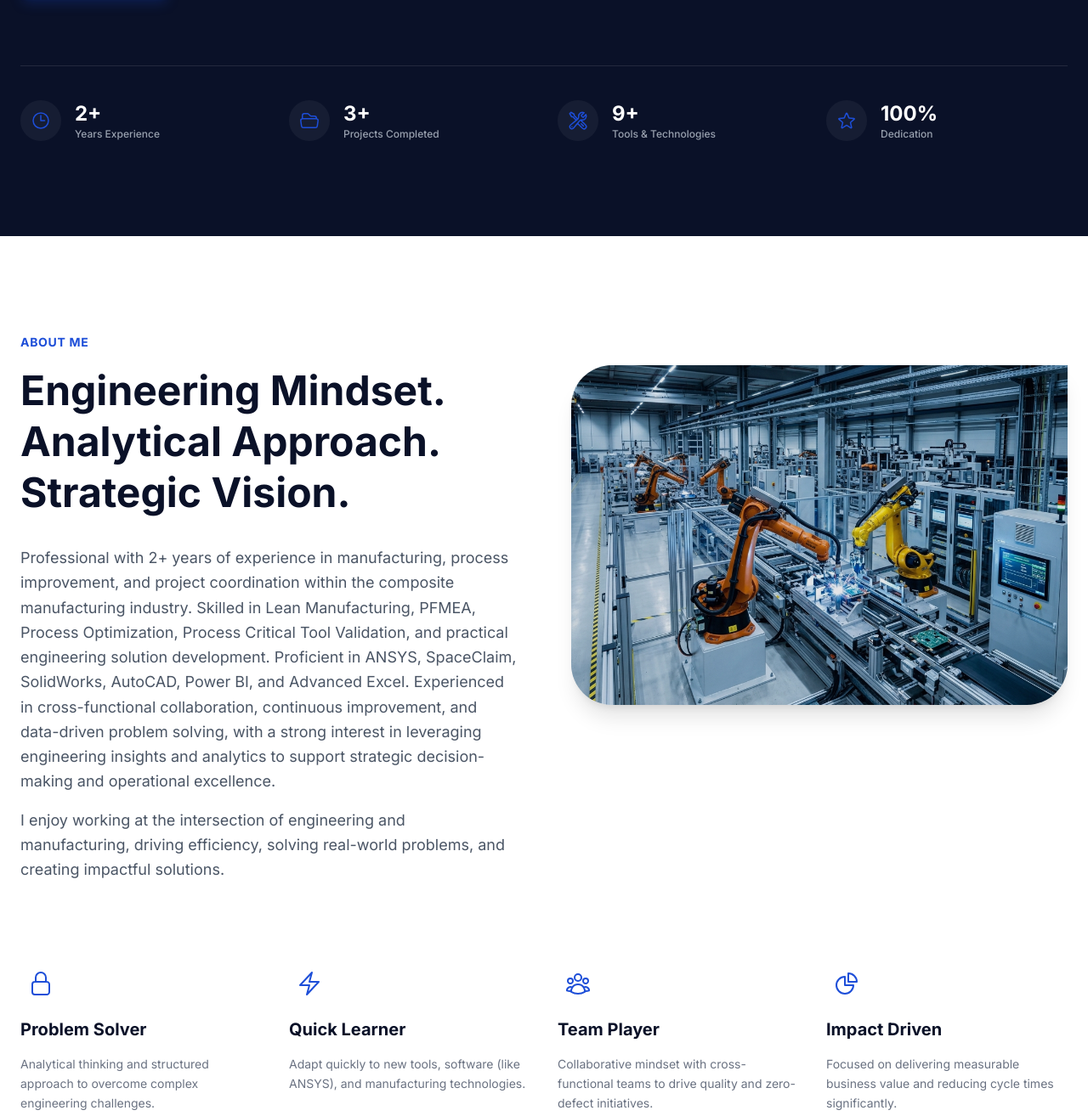
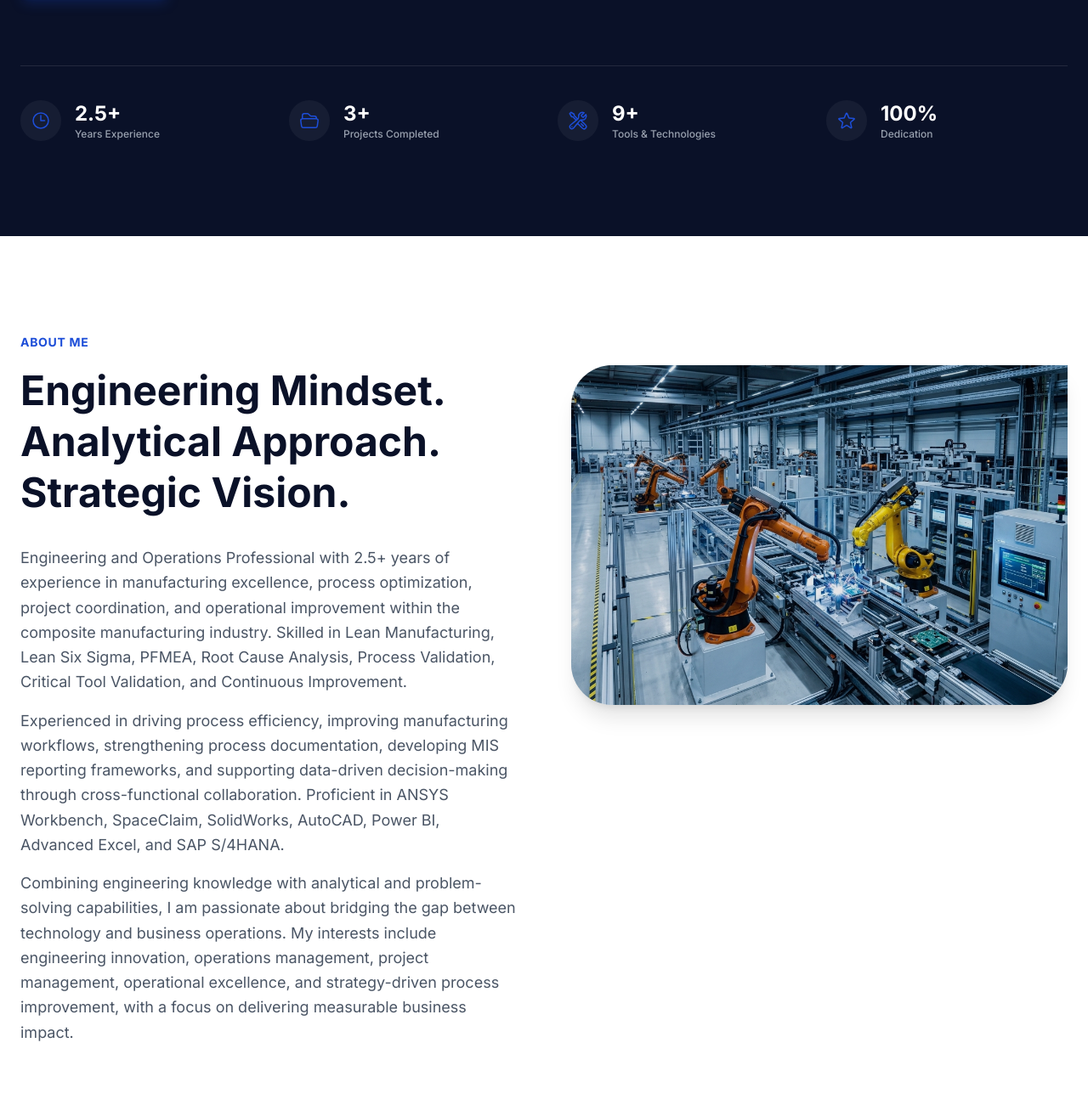
Before and after one commit to arunachalamsenthil/arunachalamsenthil.github.io, an Astro site: page / in a window 1280 px wide. Shown: the part 835-2149 px from the top of the page at 85% size. Built offline with nearby package versions, Linux system fonts and the light colour scheme; Astro itself is replaced by a stand-in of ours.

Commit message:
Update About Me section with comprehensive professional description

```diff
--- a/src/components/About.astro
+++ b/src/components/About.astro
@@ -18,10 +18,13 @@ import { siteConfig } from "../config";
         </h2>
 
         <div class="text-gray-600 space-y-4 text-lg leading-relaxed">
-          <p>{siteConfig.aboutMe}</p>
-          <p>
-            I enjoy working at the intersection of engineering and manufacturing, driving efficiency, solving real-world problems, and creating impactful solutions.
-          </p>
+          {Array.isArray(siteConfig.aboutMe) ? (
+            siteConfig.aboutMe.map((paragraph) => (
+              <p>{paragraph}</p>
+            ))
+          ) : (
+            <p>{siteConfig.aboutMe}</p>
+          )}
         </div>
       </div>
 
--- a/src/components/Hero.astro
+++ b/src/components/Hero.astro
@@ -56,7 +56,7 @@ import { siteConfig } from "../config";
           <svg xmlns="http://www.w3.org/2000/svg" fill="none" viewBox="0 0 24 24" stroke-width="1.5" stroke="currentColor" class="w-6 h-6"><path stroke-linecap="round" stroke-linejoin="round" d="M12 6v6h4.5m4.5 0a9 9 0 11-18 0 9 9 0 0118 0z" /></svg>
         </div>
         <div>
-          <div class="text-2xl font-bold text-white">2+</div>
+          <div class="text-2xl font-bold text-white">2.5+</div>
           <div class="text-xs text-gray-400 font-medium">Years Experience</div>
         </div>
       </div>
--- a/src/config.ts
+++ b/src/config.ts
@@ -13,8 +13,11 @@ export const siteConfig = {
     phone: "+91 9600175914",
     location: "Chennai, Tamil Nadu, India"
   },
-  aboutMe:
-    "Professional with 2+ years of experience in manufacturing, process improvement, and project coordination within the composite manufacturing industry. Skilled in Lean Manufacturing, PFMEA, Process Optimization, Process Critical Tool Validation, and practical engineering solution development. Proficient in ANSYS, SpaceClaim, SolidWorks, AutoCAD, Power BI, and Advanced Excel. Experienced in cross-functional collaboration, continuous improvement, and data-driven problem solving, with a strong interest in leveraging engineering insights and analytics to support strategic decision-making and operational excellence.",
+  aboutMe: [
+    "Engineering and Operations Professional with 2.5+ years of experience in manufacturing excellence, process optimization, project coordination, and operational improvement within the composite manufacturing industry. Skilled in Lean Manufacturing, Lean Six Sigma, PFMEA, Root Cause Analysis, Process Validation, Critical Tool Validation, and Continuous Improvement.",
+    "Experienced in driving process efficiency, improving manufacturing workflows, strengthening process documentation, developing MIS reporting frameworks, and supporting data-driven decision-making through cross-functional collaboration. Proficient in ANSYS Workbench, SpaceClaim, SolidWorks, AutoCAD, Power BI, Advanced Excel, and SAP S/4HANA.",
+    "Combining engineering knowledge with analytical and problem-solving capabilities, I am passionate about bridging the gap between technology and business operations. My interests include engineering innovation, operations management, project management, operational excellence, and strategy-driven process improvement, with a focus on delivering measurable business impact."
+  ],
   skills: {
     engineeringTools: ["AutoCAD", "ANSYS Workbench (FEA)", "SpaceClaim", "SolidWorks", "MakerBot Replicator"],
     manufacturing: ["Lean Manufacturing", "Process Optimization", "PFMEA", "Continuous Improvement", "Process Critical Tool Validation", "Root Cause Analysis"],
```
